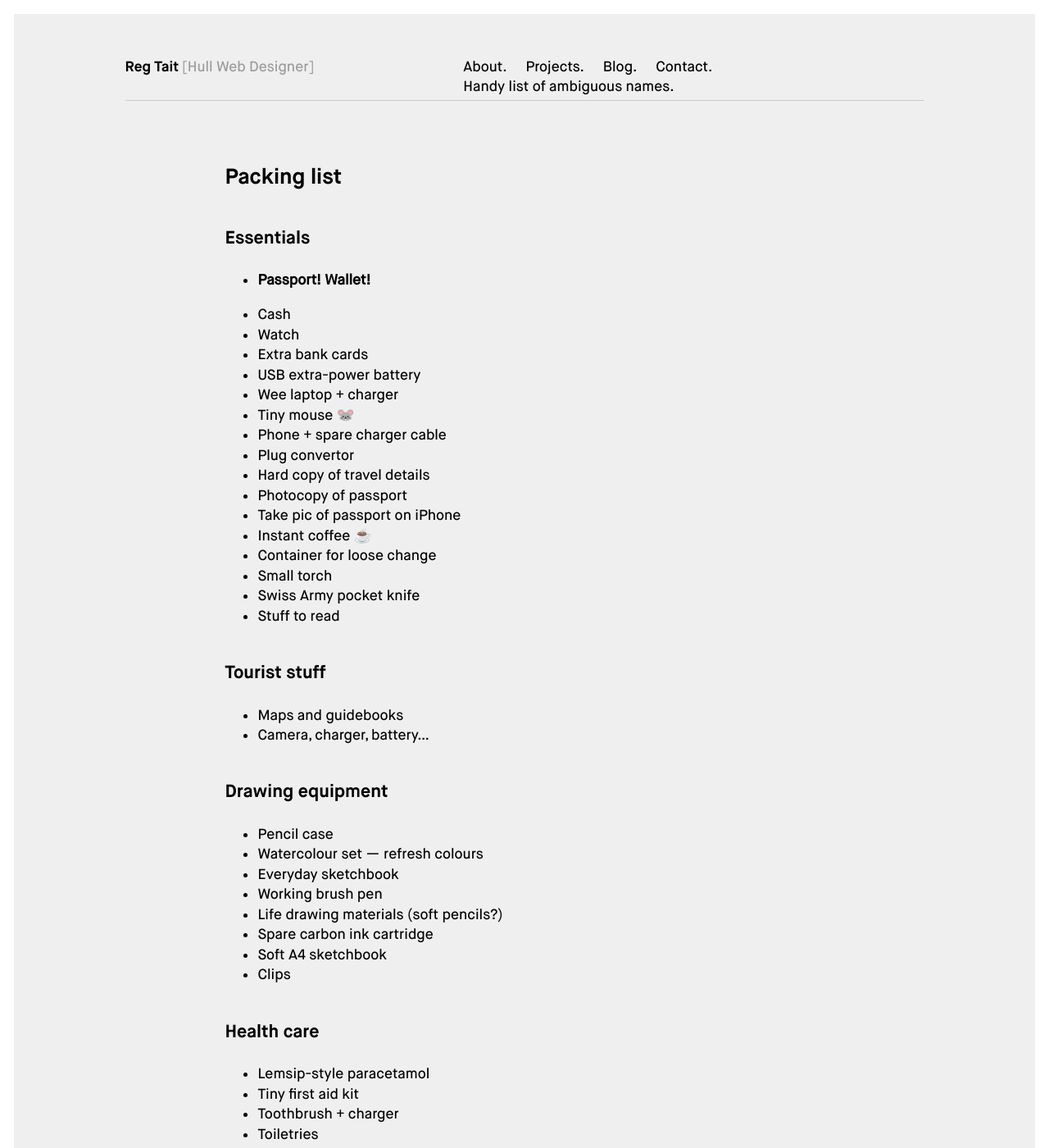
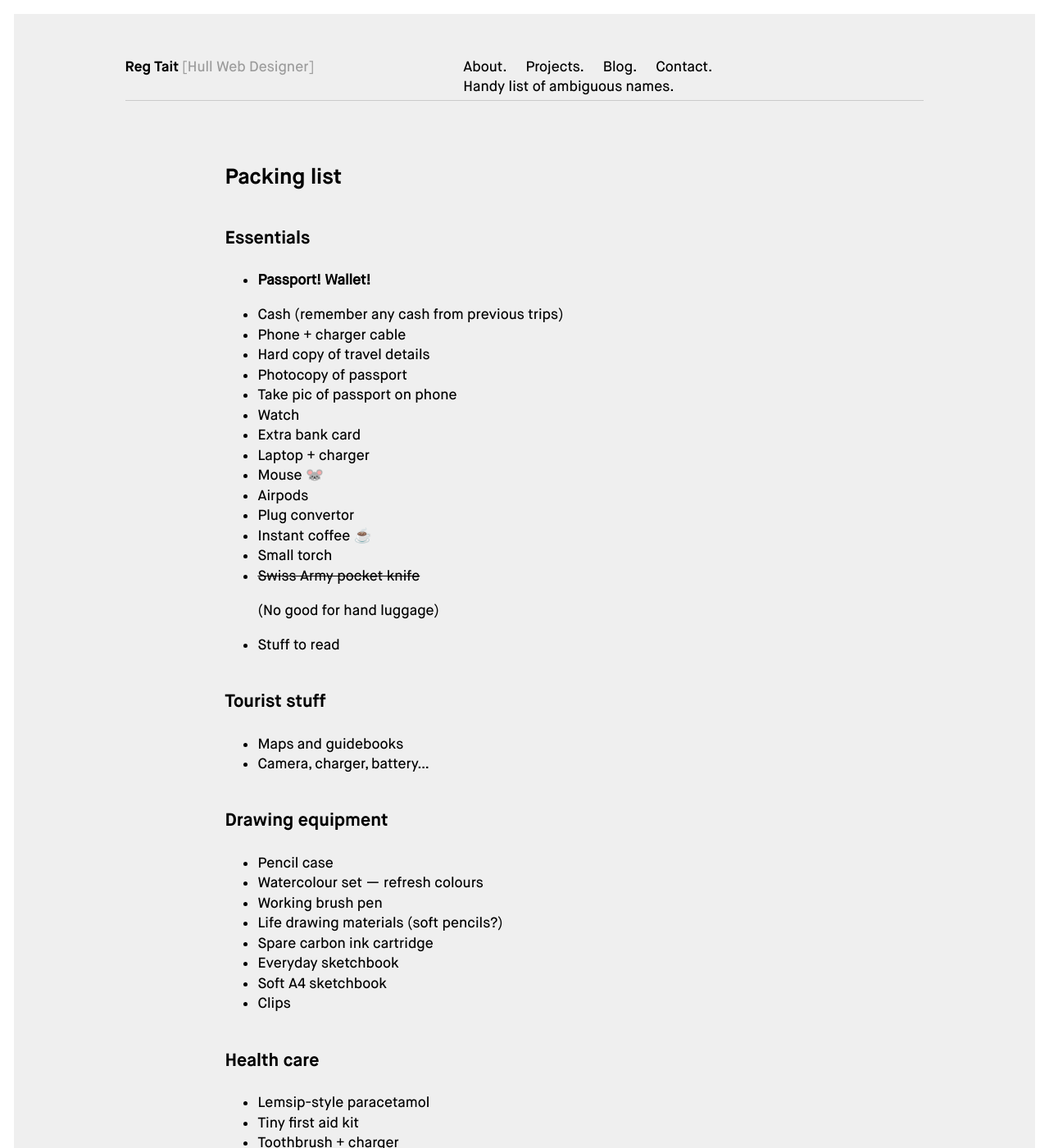
Before and after one commit to regmtait/regmtait.co.uk, a Jekyll site: the page built from packing.md, in a window 1280 px wide and 1400 px high. Shown: the whole window at 82% size. Built offline with Jekyll 4.4.1, drawn with Linux system fonts in a browser that asks for light colours; some of the changed text lies outside the part shown.

Commit message:
Edit to packing list

```diff
--- a/packing.md
+++ b/packing.md
@@ -15,21 +15,20 @@ exclude_from_nav: true
 
 * **Passport! Wallet!**
 
-* Cash
-* Watch
-* Extra bank cards
-* USB extra-power battery
-* Wee laptop + charger
-* Tiny mouse 🐭
-* Phone + spare charger cable
-* Plug convertor
+* Cash (remember any cash from previous trips)
+* Phone + charger cable
 * Hard copy of travel details
 * Photocopy of passport
-* Take pic of passport on iPhone
+* Take pic of passport on phone
+* Watch
+* Extra bank card
+* Laptop + charger
+* Mouse 🐭
+* Airpods
+* Plug convertor
 * Instant coffee ☕️
-* Container for loose change
 * Small torch
-* Swiss Army pocket knife
+* <strike>Swiss Army pocket knife</strike> (No good for hand luggage)
 * Stuff to read
 
 ## Tourist stuff
@@ -41,10 +40,10 @@ exclude_from_nav: true
 
 * Pencil case
 * Watercolour set — refresh colours
-* Everyday sketchbook
 * Working brush pen
 * Life drawing materials (soft pencils?)
 * Spare carbon ink cartridge
+* Everyday sketchbook
 * Soft A4 sketchbook
 * Clips
 
```
Also changed, not shown: other parts of packing.md (+3 -4 lines).
